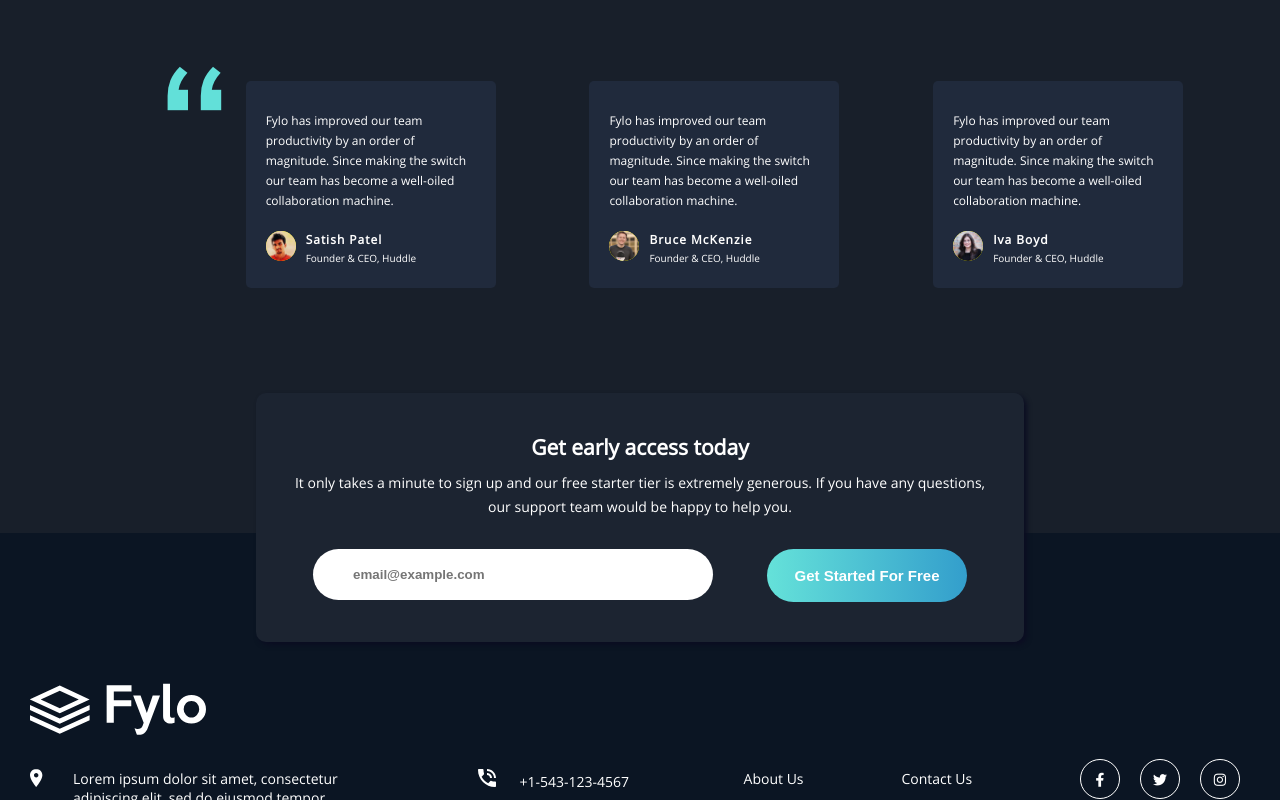
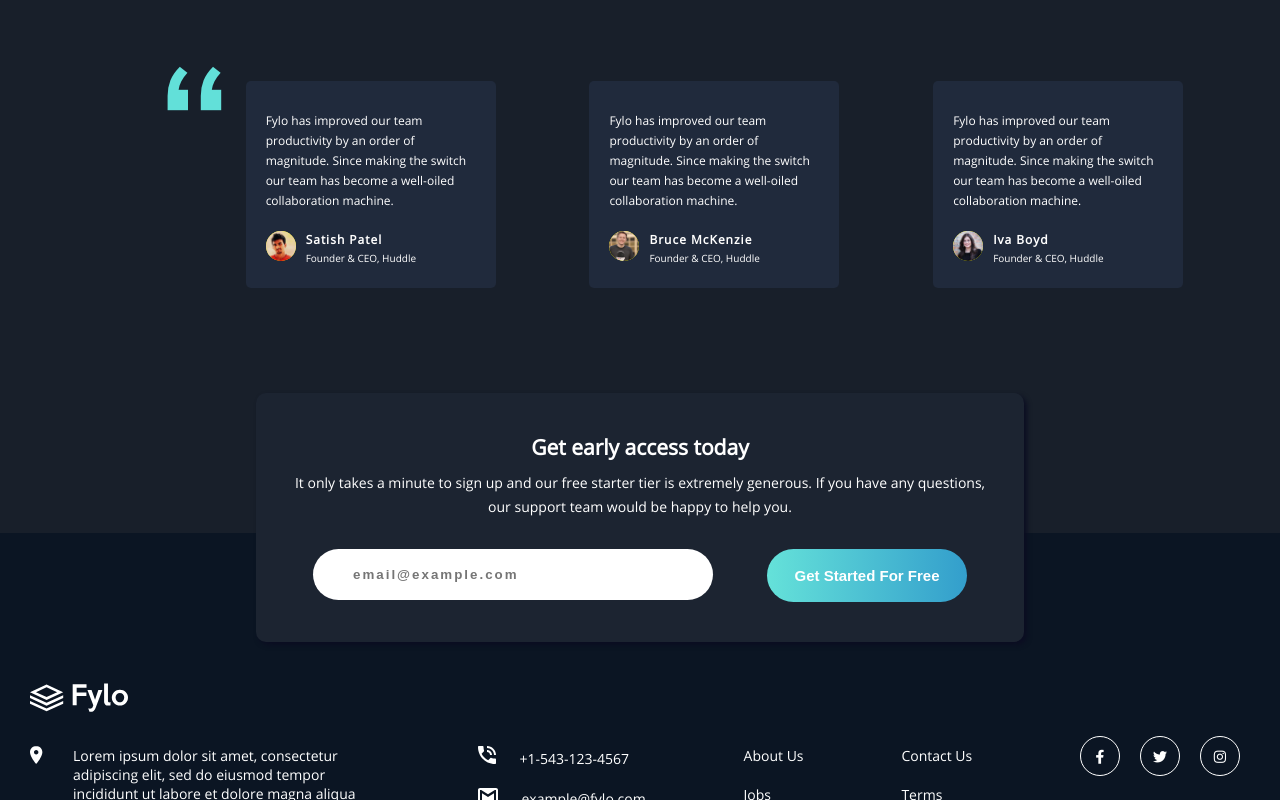
Before and after one commit to Babatunde-Ben/Dark-theme, a plain HTML site: page index.html in a window 1280 px wide. Shown: the part 2290-3090 px from the top of the page. Drawn offline with Linux system fonts and the light colour scheme; a web font is replaced by a local one.

Commit message:
modified the buttons

```diff
--- a/index.html
+++ b/index.html
@@ -182,7 +182,7 @@
           <button>Get Started For Free</button>
         </form>
       </section>
-      <img src="./images/logo.svg" alt="" />
+      <img src="./images/logo.svg" alt="" id="fylo-logo" />
       <div class="footer-container">
         <div class="col-1">
           <img src="./images/icon-location.svg" alt="" />
--- a/styles.css
+++ b/styles.css
@@ -97,16 +97,18 @@ main {
   color: white;
   background: linear-gradient(var(--button));
   /* width: 50%; */
-  padding: 18px 90px;
+  padding: 18px 40px;
   border: none;
   border-radius: 50px;
   font-weight: 700;
   cursor: pointer;
   outline: none;
   margin-top: 20px;
+  transition: 0.1s all ease-in-out;
+  letter-spacing: 1px;
 }
 .section-1 button:active {
-  transform: scale(0.9);
+  transform: scale(0.95);
 }
 .section-2 {
   padding: 0 35px;
@@ -216,7 +218,8 @@ footer .main-cta p {
 }
 footer .main-cta form input {
   background-color: white;
-  padding: 18px 40px;
+  letter-spacing: 2px;
+  padding: 18px 25px;
   border: none;
   border-radius: 50px;
   font-weight: 700;
@@ -268,6 +271,9 @@ footer .footer-container ul li a {
 
 footer .footer-container img {
   margin-right: 20px;
+}
+#fylo-logo {
+  width: 7em;
 }
 footer .footer-container .col-1 img {
   margin-right: 30px;
```
